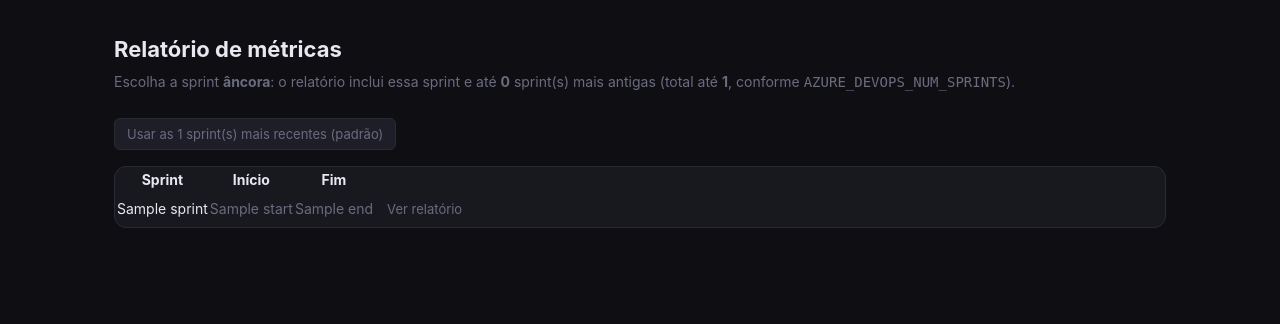
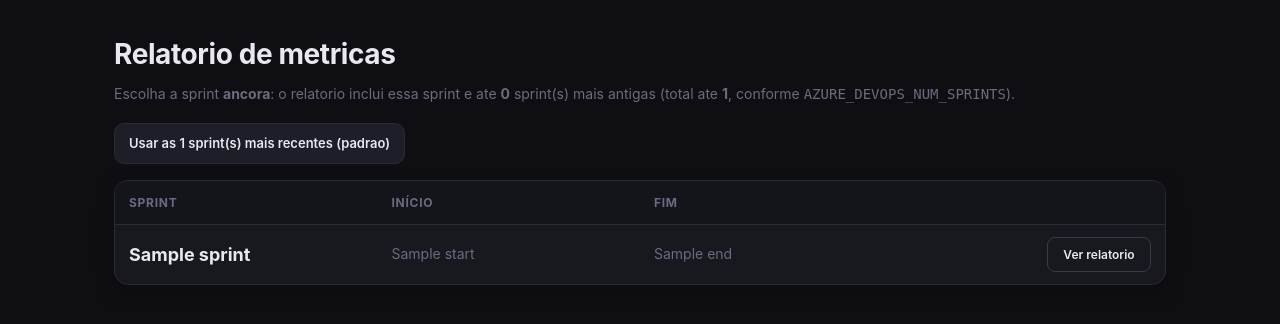
Before and after one commit to victorhprada/azuremetrics, a Flask app: template templates/metrics_picker.html in a window 1280 px wide. Shown: the part 52-376 px from the top of the page. Run offline with Flask 3, Linux system fonts and the light colour scheme; the template is opened without the code that fills it: most values are stand-ins (such as "Sample title", 1, 10 or a date in 2020).

Commit message:
Improve metrics picker UX and add clear return navigation.
Refine the sprint selection screen styling for readability and add a persistent back-to-picker action in metrics report views while keeping CLI rendering compatibility.

Made-with: Cursor

```diff
--- a/app.py
+++ b/app.py
@@ -30,7 +30,6 @@ from status_page import (
     TEAM,
 )
 from main import (
-    PROJETO,
     NUM_SPRINTS,
     compute,
     fetch_iterations,
@@ -155,7 +154,14 @@ def metrics_page():
 
         metrics = compute(iterations, work_items)
         storytelling_html = generate_storytelling(metrics, used_team)
-        html = generate_html(used_team, iterations, metrics, storytelling_html)
+        html = generate_html(
+            used_team,
+            iterations,
+            metrics,
+            storytelling_html,
+            show_back_to_picker=True,
+            metrics_picker_url="/metrics",
+        )
         return Response(html, mimetype="text/html")
     except Exception as exc:
         return _err(f"Erro ao buscar métricas:\n\n{exc}")
--- a/main.py
+++ b/main.py
@@ -724,7 +724,14 @@ Object.entries(DATA.assignee_map).slice(0,20).forEach(([name,v])=>{{
 del _REMOVED_START  # template migrado para templates/metrics.html
 
 
-def generate_html(team_name, iterations, metrics, storytelling_html) -> str:
+def generate_html(
+    team_name,
+    iterations,
+    metrics,
+    storytelling_html,
+    show_back_to_picker: bool = False,
+    metrics_picker_url: str = "/metrics",
+) -> str:
     """Renderiza o relatório de métricas via template Jinja2 e retorna o HTML."""
     sc                = metrics["scope_data"][0] if metrics["scope_data"] else {}
     has_cycle         = metrics["has_cycle"]
@@ -732,6 +739,8 @@ def generate_html(team_name, iterations, metrics, storytelling_html) -> str:
 
     return _jinja.get_template("metrics.html").render(
         active_page       = "metrics",
+        show_back_to_picker = show_back_to_picker,
+        metrics_picker_url  = metrics_picker_url,
         projeto           = PROJETO,
         team              = team_name,
         gerado            = datetime.now().strftime("%d/%m/%Y %H:%M"),
--- a/templates/base.html
+++ b/templates/base.html
@@ -65,6 +65,8 @@
   }
   .nav-divider { width: 1px; height: 20px; background: var(--border); flex-shrink: 0; }
   .nav-links { display: flex; gap: 2px; }
+  .nav-spacer { flex: 1; }
+  .nav-actions { display: flex; align-items: center; gap: 8px; }
   .nav-link {
     padding: 5px 12px;
     border-radius: 6px;
@@ -76,6 +78,20 @@
   }
   .nav-link:hover  { background: var(--surface-2); color: var(--text); }
   .nav-link.active { background: var(--surface-2); color: var(--text); font-weight: 500; }
+  .nav-cta {
+    display: inline-flex;
+    align-items: center;
+    padding: 6px 10px;
+    border-radius: 7px;
+    border: 1px solid var(--border);
+    background: var(--surface-2);
+    color: var(--text);
+    text-decoration: none;
+    font-size: 12px;
+    line-height: 1;
+    white-space: nowrap;
+  }
+  .nav-cta:hover { border-color: #3b3b4a; }
 
   /* ── Page wrapper ── */
   .page { max-width: 1100px; margin: 0 auto; padding: 2rem 1.5rem; }
@@ -93,6 +109,10 @@
     <a href="/"        class="nav-link {% if active_page == 'status'  %}active{% endif %}">Status da Sprint</a>
     <a href="/metrics" class="nav-link {% if active_page == 'metrics' %}active{% endif %}">Relatório de Métricas</a>
   </div>
+  <div class="nav-spacer"></div>
+  <div class="nav-actions">
+    {% block nav_actions %}{% endblock %}
+  </div>
 </nav>
 
 <main class="page">
--- a/templates/metrics_picker.html
+++ b/templates/metrics_picker.html
@@ -2,22 +2,105 @@
 
 {% block title %}Selecionar sprint · {{ projeto }}{% endblock %}
 
+{% block extra_head %}
+<style>
+.picker-head { margin-bottom: 1.1rem; }
+.picker-title { font-size: 28px; font-weight: 700; letter-spacing: -0.4px; }
+.picker-sub {
+  margin-top: 6px;
+  color: var(--muted);
+  font-size: 14px;
+  max-width: 920px;
+}
+.picker-toolbar { margin-bottom: 1rem; }
+.picker-cta {
+  display: inline-flex;
+  align-items: center;
+  gap: 8px;
+  padding: 9px 14px;
+  border-radius: 10px;
+  border: 1px solid var(--border);
+  background: var(--surface-2);
+  color: var(--text);
+  text-decoration: none;
+  font-size: 13px;
+  font-weight: 600;
+}
+.picker-cta:hover { border-color: #3b3b4a; }
+.picker-table-wrap {
+  background: var(--surface);
+  border: 1px solid var(--border);
+  border-radius: 14px;
+  overflow: hidden;
+  box-shadow: 0 8px 20px rgba(0, 0, 0, 0.16);
+}
+.picker-table { width: 100%; border-collapse: collapse; table-layout: fixed; }
+.picker-table thead tr { background: #14141b; }
+.picker-table th {
+  text-align: left;
+  font-size: 12px;
+  text-transform: uppercase;
+  letter-spacing: 0.06em;
+  color: var(--muted);
+  padding: 12px 14px;
+  border-bottom: 1px solid var(--border);
+}
+.picker-table td {
+  padding: 12px 14px;
+  border-bottom: 1px solid var(--border);
+  vertical-align: middle;
+}
+.picker-table tr:last-child td { border-bottom: none; }
+.picker-table tbody tr:hover { background: #1a1a23; }
+.sprint-name {
+  display: block;
+  font-size: 18px;
+  line-height: 1.2;
+  font-weight: 650;
+  color: var(--text);
+}
+.date-cell { color: var(--muted); white-space: nowrap; }
+.row-action { text-align: right; width: 160px; }
+.open-link {
+  display: inline-flex;
+  align-items: center;
+  justify-content: center;
+  min-width: 104px;
+  padding: 7px 12px;
+  border-radius: 8px;
+  border: 1px solid #3a3a4a;
+  color: var(--text);
+  text-decoration: none;
+  font-size: 12px;
+  font-weight: 600;
+}
+.open-link:hover { border-color: var(--accent); color: #d8d0ff; }
+.empty { color: var(--muted); text-align: center; padding: 16px; }
+@media (max-width: 900px) {
+  .picker-title { font-size: 24px; }
+  .sprint-name { font-size: 16px; }
+}
+</style>
+{% endblock %}
+
 {% block content %}
-<h1 style="font-size:22px;font-weight:700;margin-bottom:4px">Relatório de métricas</h1>
-<p class="sub" style="color:var(--muted);margin-bottom:1.5rem">
-  Escolha a sprint <strong>âncora</strong>: o relatório inclui essa sprint e até
-  <strong>{{ num_sprints - 1 }}</strong> sprint(s) mais antigas (total até <strong>{{ num_sprints }}</strong>,
-  conforme <code>AZURE_DEVOPS_NUM_SPRINTS</code>).
-</p>
+<div class="picker-head">
+  <h1 class="picker-title">Relatorio de metricas</h1>
+  <p class="picker-sub">
+    Escolha a sprint <strong>ancora</strong>: o relatorio inclui essa sprint e ate
+    <strong>{{ num_sprints - 1 }}</strong> sprint(s) mais antigas (total ate <strong>{{ num_sprints }}</strong>,
+    conforme <code>AZURE_DEVOPS_NUM_SPRINTS</code>).
+  </p>
+</div>
 
-<p style="margin-bottom:1rem">
-  <a href="{{ url_for('metrics_page', latest=1) }}" class="nav-link" style="display:inline-block;background:var(--surface-2);border:1px solid var(--border)">
-    Usar as {{ num_sprints }} sprint(s) mais recentes (padrão)
+<div class="picker-toolbar">
+  <a href="{{ url_for('metrics_page', latest=1) }}" class="picker-cta">
+    Usar as {{ num_sprints }} sprint(s) mais recentes (padrao)
   </a>
-</p>
+</div>
 
-<div style="background:var(--surface);border:1px solid var(--border);border-radius:12px;overflow:hidden">
-  <table>
+<div class="picker-table-wrap">
+  <table class="picker-table">
     <thead>
       <tr>
         <th>Sprint</th>
@@ -29,16 +112,16 @@
     <tbody>
       {% for s in sprints %}
       <tr>
-        <td>{{ s.name }}</td>
-        <td style="color:var(--muted);white-space:nowrap">{{ s.start }}</td>
-        <td style="color:var(--muted);white-space:nowrap">{{ s.end }}</td>
-        <td style="text-align:right">
-          <a href="{{ url_for('metrics_page', path=s.path) }}" class="nav-link" style="display:inline-block">Ver relatório</a>
+        <td><span class="sprint-name">{{ s.name }}</span></td>
+        <td class="date-cell">{{ s.start }}</td>
+        <td class="date-cell">{{ s.end }}</td>
+        <td class="row-action">
+          <a href="{{ url_for('metrics_page', path=s.path) }}" class="open-link">Ver relatorio</a>
         </td>
       </tr>
       {% else %}
       <tr>
-        <td colspan="4" style="color:var(--muted)">Nenhuma sprint com datas encontrada.</td>
+        <td colspan="4" class="empty">Nenhuma sprint com datas encontrada.</td>
       </tr>
       {% endfor %}
     </tbody>
```
Also changed, not shown: templates/metrics.html (+12 -0 lines).
